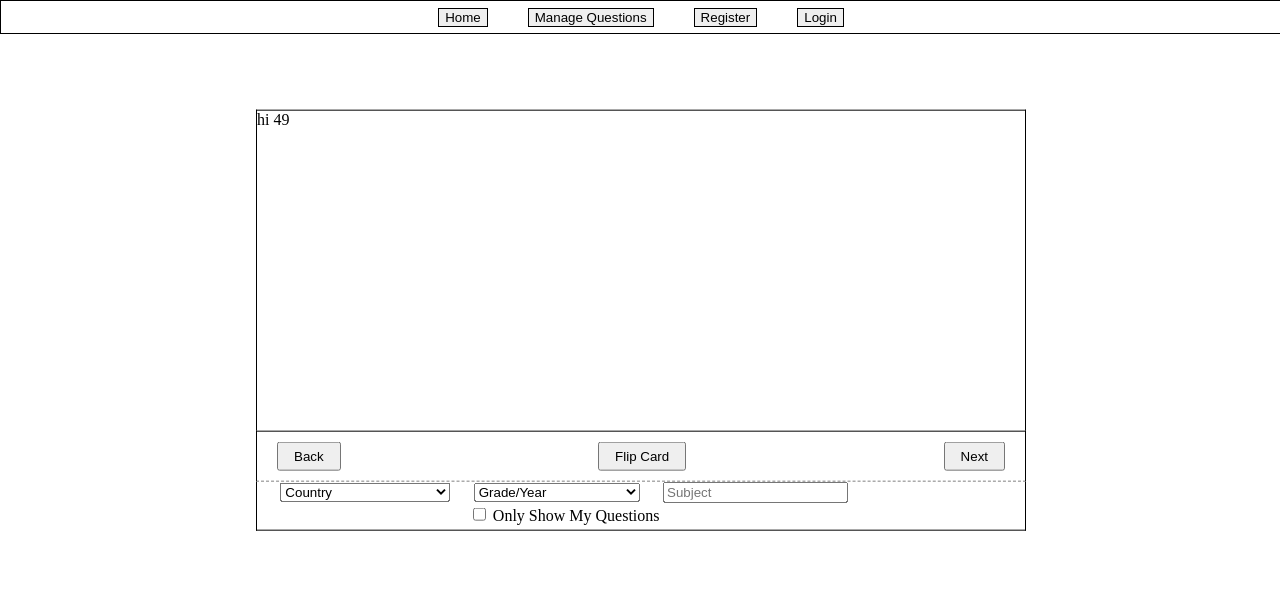
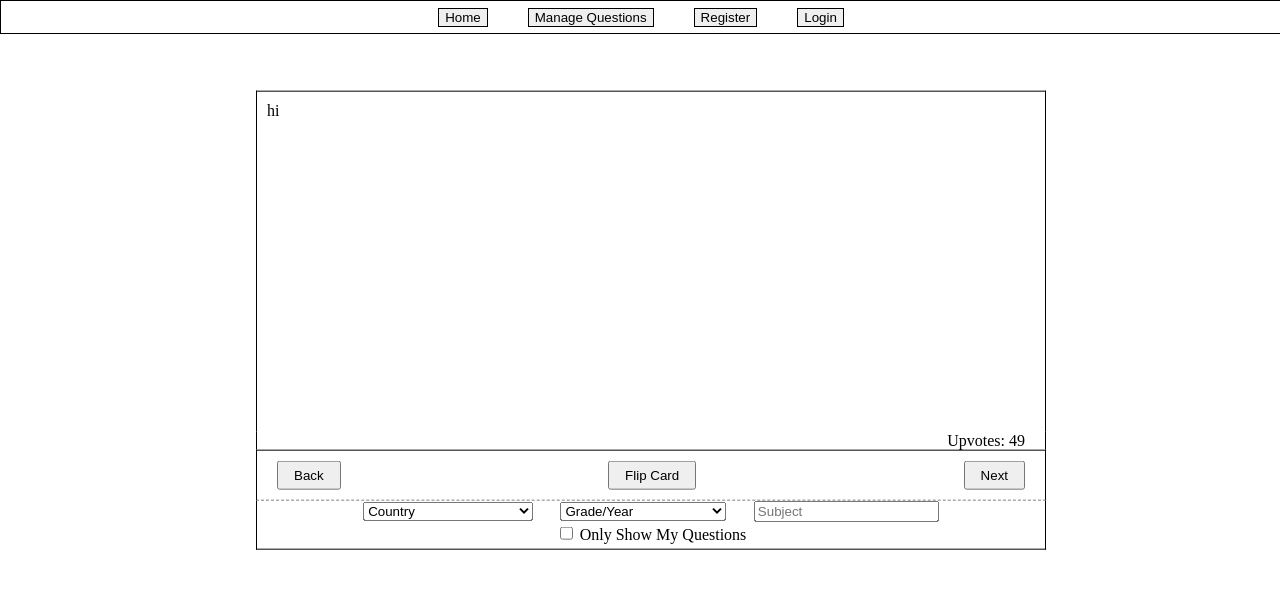
Before and after one commit to LackingCuriosity/studyApp, a Django app: page / in a window 1280 px wide. Shown: the top 589 px of the page. Run offline with Django 5.2, Linux system fonts and the light colour scheme; data comes from the database, SQL or seed files in the repository; both versions use the stored data as it was after the commit.

Commit message:
Finished Filter and fixed upvote showing incorrect bug

```diff
--- a/studyApp/myApp/static/myApp/asyncQuestion.js
+++ b/studyApp/myApp/static/myApp/asyncQuestion.js
@@ -9,14 +9,15 @@ document.addEventListener("DOMContentLoaded", () => {
         year = document.getElementById("year").value
         country = document.getElementById("country").value
         subject = document.getElementById("subject").value
-        fetch(('/getQuestion' + "/?question=" + value + "&year=" + year + "&country=" + country + "&subject=" + subject), {
+        onlyMyQuestion = document.getElementById("onlyMyQuestion").checked
+        fetch(('/getQuestion' + "/?question=" + value + "&year=" + year + "&country=" + country + "&subject=" + subject + "&onlyMyQuestion=" + onlyMyQuestion), {
             method : "GET"
         })
         .then(data => data.json())
         .then(data => {
-            console.log('/getQuestion' + "/?question=" + value + "&year=" + year + "&country=" + country + "&subject=" + subject)
-            questionDiv.innerHTML = data["question"] + " " + data["upvotes"]
+            questionDiv.innerHTML = data["question"]
             questionDiv.dataset.id = data["id"]
+            document.getElementById("questionUpvotesAmount").innerHTML = data["upvotes"]
             questionDiv.dataset.upvotes = data["upvotes"]
             document.getElementById("answerDiv").innerHTML = data["answer"]
             if(data["isOwn"]) {
@@ -37,6 +38,7 @@ document.addEventListener("DOMContentLoaded", () => {
     document.getElementById("year").addEventListener("change" , updateQuestion)
     document.getElementById("country").addEventListener("change" , updateQuestion)
     document.getElementById("subject").addEventListener("keyup" , updateQuestion)
+    document.getElementById("onlyMyQuestion").addEventListener("change", updateQuestion)
 
 
     function back() {
--- a/studyApp/myApp/static/myApp/home.css
+++ b/studyApp/myApp/static/myApp/home.css
@@ -8,7 +8,7 @@
 }
 
 #questionDiv, #answerDiv {
-
+    padding: 10px;
     text-align: left;
     width: 100%;
     height: 40vh;
@@ -22,7 +22,7 @@
 
 #questionControls {
     margin-left: auto;
-    width: 100%;
+    width: calc(100% + 20px);
     height: 100%;
     display: flex;
     justify-content: center;
@@ -37,13 +37,14 @@
 }
 
 #upvotesDiv {
-    width: 100%;
+    width: calc(100% + 20px);
     height: 40px;
     min-height: fit-content;
     font-size: 1rem;
     display: flex;
+    flex-direction: row;
     align-items: center;
-    justify-content: left;
+    justify-content: space-evenly;
     align-self: center;
     line-height: 20pt;
     border: 1px solid black;
@@ -58,7 +59,7 @@
     align-items: center;
     justify-content: center;
     align-self: center;
-    width: 3%;
+    width: 20%;
     margin: 5px 10px 5px 10px;
 }
 
@@ -109,3 +110,19 @@
     align-items: center;
     flex-wrap: wrap;
 }
+#upvoteDiv {
+    min-width:100px;
+    width: 15%;
+    text-align: center;
+    display: flex;
+    align-items: center;
+    justify-content: center;
+}
+
+#questionUpvotesAmountDiv {
+    width:100%;
+    border-left:1px solid black;
+    border-right: 1px solid black;
+    text-align: right;
+    padding-right: 20px;
+}
--- a/studyApp/myApp/static/myApp/upvote.js
+++ b/studyApp/myApp/static/myApp/upvote.js
@@ -4,11 +4,15 @@ document.addEventListener("DOMContentLoaded", () => {
 
     function sendVote(amount) {
 
-
+            if (document.getElementById("upvoteDiv").style.display == "none") {
+                return
+            }
             //update info for user
             try {
                 upvotesAmount = document.getElementById("upvotesAmount")
                 upvotesAmount.innerHTML = Math.max(upvotesAmount.innerHTML - 1, 0)
+                questionUpvotesAmount = document.getElementById("questionUpvotesAmount")
+                questionUpvotesAmount.innerHTML = Number(questionUpvotesAmount.innerHTML) + amount
             }
             catch(e) {
                 console.log(e)
--- a/studyApp/myApp/templates/myApp/test.html
+++ b/studyApp/myApp/templates/myApp/test.html
@@ -19,6 +19,7 @@
     <div id="questionContainer">
         <div id="questionDiv"></div>
         <div id="answerDiv"></div>
+    <div id="questionUpvotesAmountDiv">Upvotes: <span id="questionUpvotesAmount"></span></div>
     <div id="questionControls">
         <button id="lastQuestionButton" class="buttonPressedAnimation questionButton">Back</button>
         <button id="flipButton" data-value="question" class="buttonPressedAnimation"> Flip Card</button>
@@ -53,7 +54,7 @@
 
             <datalist id="subjectList"></datalist>
             <input id="subject" type="search" list="subjectList" placeholder="Subject" class="filter">
-            <div class="filter"><input type="checkbox"> Only Show My Questions</div>
+            <div class="filter"><input type="checkbox" name="onlyMyQuestion" id="onlyMyQuestion"> Only Show My Questions</div>
         </div>
     </div>
 
--- a/studyApp/myApp/views.py
+++ b/studyApp/myApp/views.py
@@ -60,6 +60,8 @@ def getQuestion(request):
         year = int(request.GET.get("year", -1))
         country = request.GET.get("country", "")
         subject = request.GET.get("subject", "")
+        onlyMyQuestion = request.GET.get("onlyMyQuestion", "false")
+        print(onlyMyQuestion)
         questions = (Question.objects.all().order_by('-upvotes'))
         if year != -1:
             questions = questions.filter(year=year)
@@ -67,6 +69,8 @@ def getQuestion(request):
             questions = questions.filter(country=country)
         if subject != "":
             questions = questions.filter(subject=subject)
+        if onlyMyQuestion == "true":
+            questions = questions.filter(person=request.user)
         if len(questions) == 0:
             return JsonResponse({"question" : "No Questions Yet!", "answer":"No Questions Yet!", "upvotes": ""})
         questionID = questionID % len(questions)
@@ -139,7 +143,6 @@ def updateUpvotes(request):
     if request.user.is_authenticated:
         person = Person.objects.get(username=request.user.username)
         #if more that 10 miniutes has passed, set upvotes to 10, and reset time
-        print(time.time() - person.upvotesTime)
         if (time.time() - person.upvotesTime > 600):
             person.upvotes = 10
             person.upvotesTime = time.time()
@@ -178,7 +181,6 @@ def manageQuestions(request):
 
         #ensure user owns question and delete
         if person.questions.filter(id=data["ID"]):
-            print(person.questions.get(id=data["ID"]))
             person.questions.get(id=data["ID"]).delete()
 
 
```
Also changed, not shown: studyApp/db.sqlite3.
